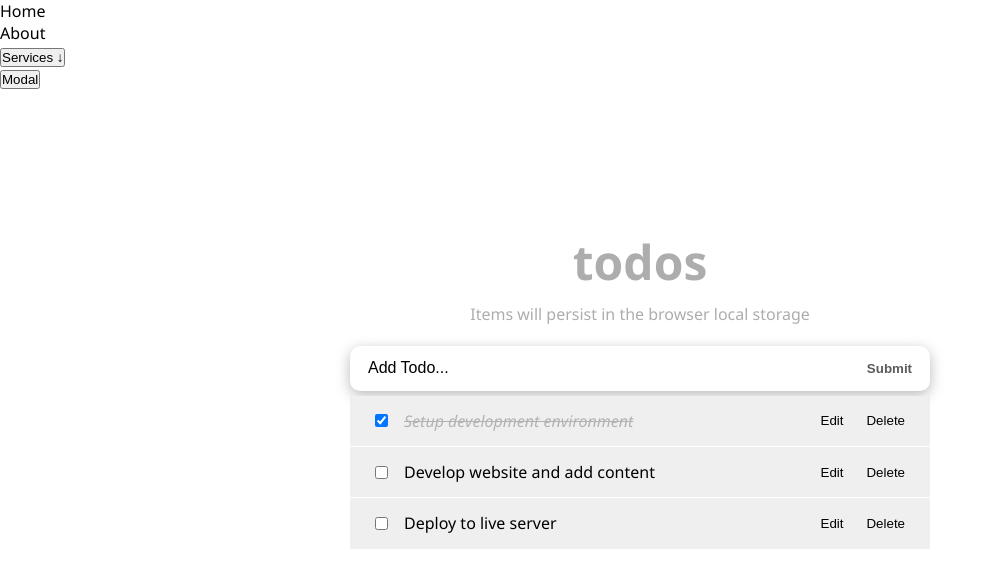
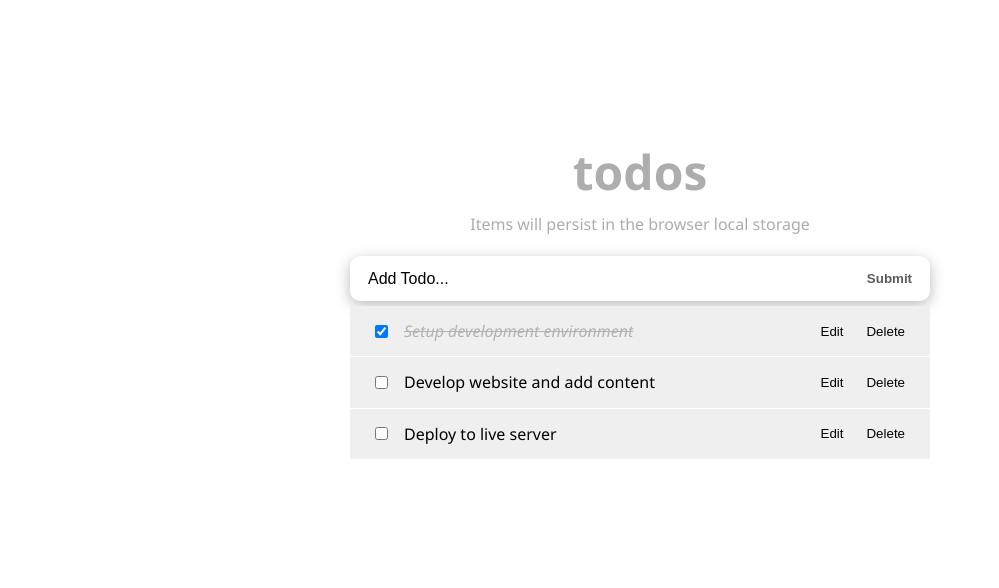
Before and after one commit to Matthieu96Code/react-todo-app, a React (Vite) app: page / in a window 1280 px wide. Shown: the top 588 px of the page, without its empty margins (0-999 px from the left). Built offline with nearby package versions, Linux system fonts and the light colour scheme.

Commit message:
remove nav and modal from the main file

```diff
--- a/src/main.jsx
+++ b/src/main.jsx
@@ -5,16 +5,12 @@ import { BrowserRouter as Router } from "react-router-dom";
 import '@/styles/app.css';
 
 import TodoApp from '@/components/TodoApp';
-import Navbar from "@/components/Navbar";
-import Modal from "@/components/Modal";
 
 const domContainer = document.getElementById("root");
 const root = ReactDOM.createRoot(domContainer);
 root.render(
   <React.StrictMode>
     <Router>
-      <Navbar />
-      <Modal />
       <TodoApp />
     </Router>
   </React.StrictMode>
```
